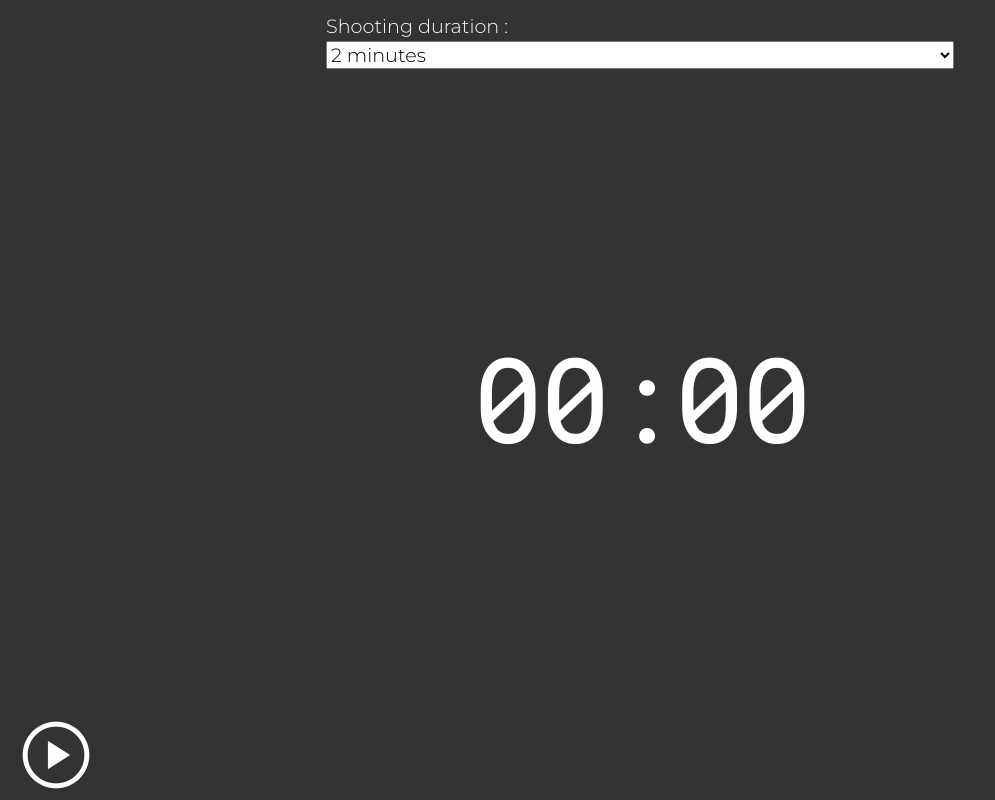
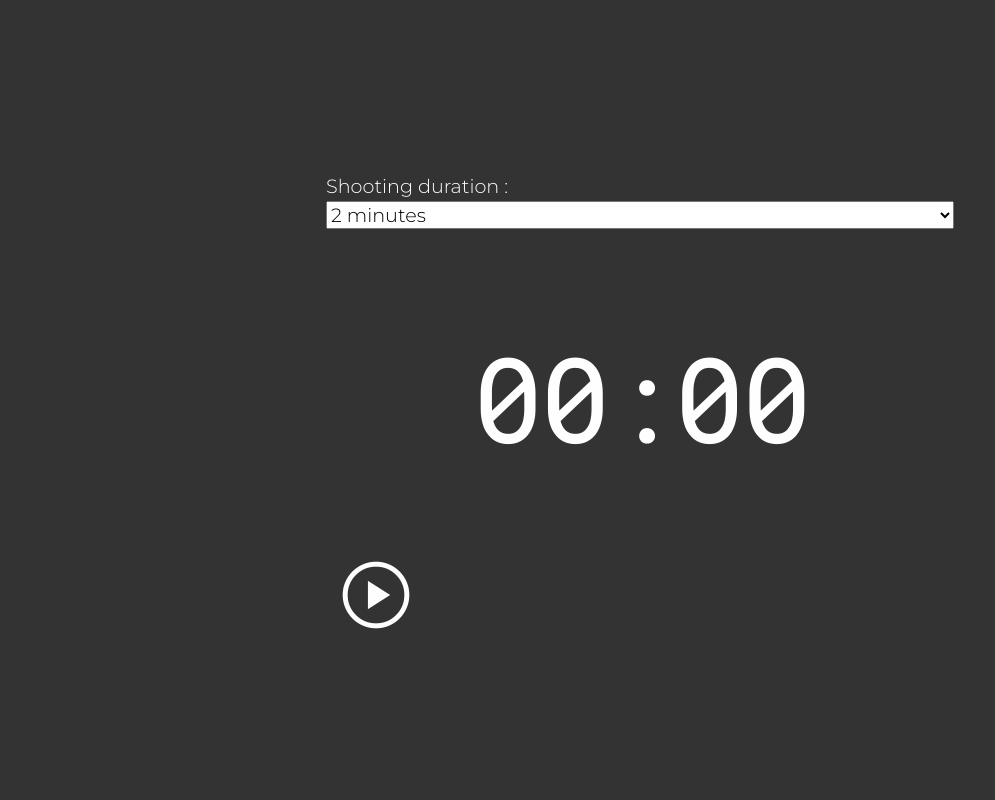
Before and after one commit to 0xTheOldOne/archery-timer, a Vue app: page / in a window 1280 px wide. Shown: the whole page, without its empty margins (0-995 px from the left). Built offline with nearby package versions, Linux system fonts and the light colour scheme.

Commit message:
Layout and animations

```diff
--- a/public/index.html
+++ b/public/index.html
@@ -23,6 +23,12 @@
       rel="stylesheet"
       href="https://fonts.googleapis.com/css2?family=Material+Symbols+Outlined:opsz,wght,FILL,GRAD@48,400,0,0"
     />
+
+    <!-- animage -->
+    <link
+      rel="stylesheet"
+      href="https://cdnjs.cloudflare.com/ajax/libs/animate.css/4.1.1/animate.min.css"
+    />
   </head>
   <body>
     <noscript>
--- a/src/App.vue
+++ b/src/App.vue
@@ -14,7 +14,7 @@ html {
   width: 100vw;
   height: 100vh;
   overflow: hidden;
-  background-color: @background-color;
+  background-color: @background-color !important;
 
   #app {
     position: absolute;
@@ -31,6 +31,12 @@ html {
     display: flex;
     justify-content: center;
     flex-direction: column;
+
+    @media screen and (min-width: 800px) {
+      width: 800px;
+      margin: 0 auto;
+      position: relative;
+    }
   }
 }
 </style>
--- a/src/views/HomeView.vue
+++ b/src/views/HomeView.vue
@@ -11,15 +11,37 @@
         <option value="240">4 minutes</option>
       </select>
     </div>
+    <div class="phase" v-else-if="currentPhase == preparationPhase">
+      {{ currentPhase }}
+    </div>
     <div class="phase" v-else-if="currentPhase != endPhase">
       {{ currentPhase }}
     </div>
   </div>
 
-  <div class="timer" :class="timerClass" v-if="currentPhase != endPhase">
-    {{ formatTime(timer) }}
-  </div>
-  <div class="timer end" v-else>{{ endPhase }}</div>
+  <Transition
+    name="custom-classes"
+    enter-active-class="animate__animated animate__bounceInLeft"
+    leave-active-class="animate__animated animate__bounceOutRight"
+  >
+    <div
+      class="timer"
+      :class="timerClass"
+      v-if="currentPhase == preparationPhase || currentPhase == ''"
+    >
+      {{ formatTime(timer) }}
+    </div>
+    <div
+      class="timer"
+      :class="timerClass"
+      v-else-if="currentPhase == shootingPhase"
+    >
+      {{ formatTime(timer) }}
+    </div>
+    <div class="timer end" v-else-if="currentPhase == endPhase">
+      {{ endPhase }}
+    </div>
+  </Transition>
 
   <div class="commands" v-if="currentPhase != endPhase">
     <div>
@@ -192,7 +214,7 @@ export default defineComponent({
   font-size: 1.2rem;
 
   > div {
-    width: 50%;
+    max-width: 50%;
 
     label {
       margin-right: 1rem;
@@ -203,7 +225,7 @@ export default defineComponent({
     }
 
     &.phase {
-      width: 100%;
+      min-width: 100%;
       font-size: 3rem;
       text-align: center;
     }
@@ -212,7 +234,6 @@ export default defineComponent({
 
 .commands {
   bottom: 0;
-  justify-content: space-between;
 
   .command {
     @size: 3rem;
@@ -226,6 +247,7 @@ export default defineComponent({
   align-self: center;
   justify-self: center;
   font-weight: bold;
+  position: absolute;
 
   &:not(.end) {
     font-family: "Roboto Mono", monospace;
@@ -252,6 +274,8 @@ export default defineComponent({
   }
 
   .commands {
+    justify-content: space-between;
+
     .command {
       @size: 5rem;
       font-size: @size;
@@ -281,6 +305,8 @@ export default defineComponent({
   }
 
   .commands {
+    justify-content: center;
+
     .command {
       @size: 5rem;
       font-size: @size;
@@ -296,4 +322,19 @@ export default defineComponent({
     }
   }
 }
+
+@media screen and (min-width: 800px) {
+  .settings {
+    top: 10rem;
+
+    > div {
+      width: 100%;
+    }
+  }
+  .commands {
+    max-width: 50%;
+    margin: 0 auto;
+    bottom: 10rem;
+  }
+}
 </style>
```
